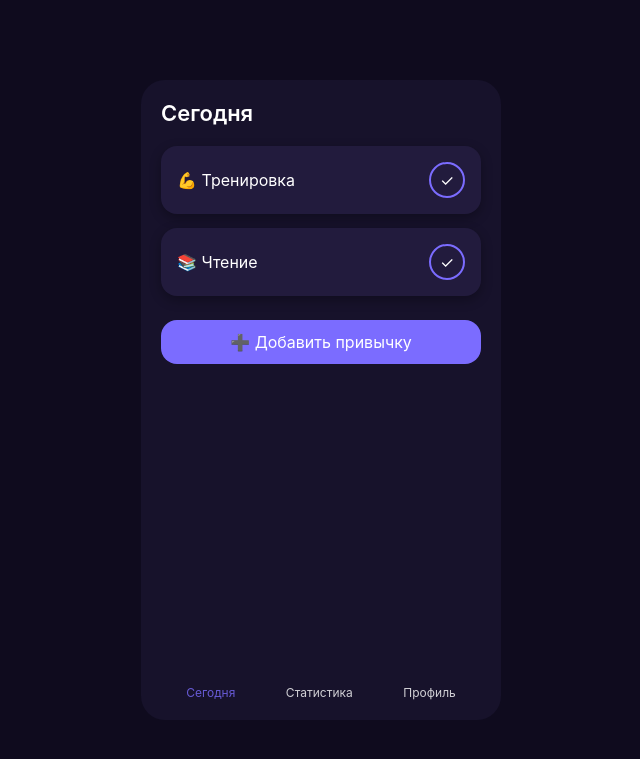
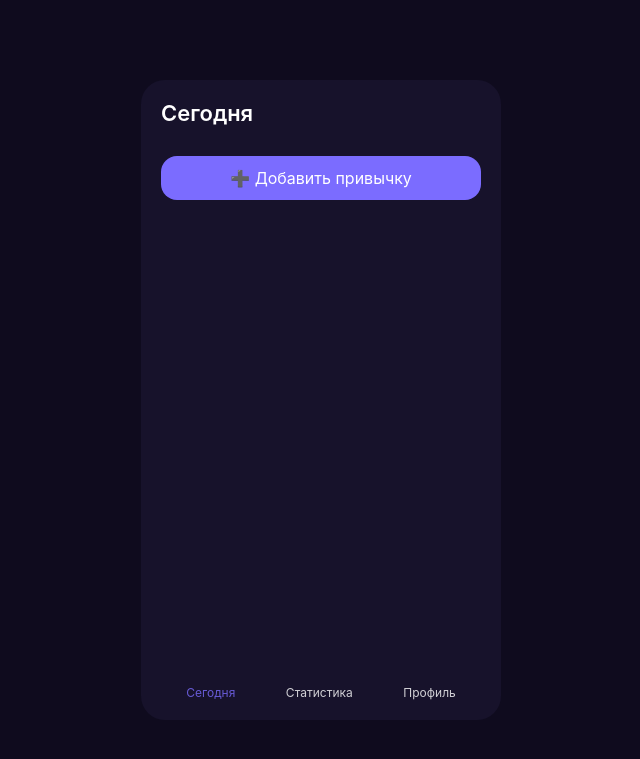
Before and after one commit to SanzharInvincible/To_Do, a Flask app: page / in a window 1280 px wide. Shown: the top 759 px of the page, without its empty margins (319-959 px from the left). Run offline with Flask 3, Linux system fonts and the light colour scheme.

Commit message:
Fixing HTML correctly

```diff
--- a/frontend/templates/interface.html
+++ b/frontend/templates/interface.html
@@ -153,15 +153,7 @@ body {
         <div class="header">Сегодня</div>
 
         <div id="habit-list">
-            <div class="habit">
-                <div>💪 Тренировка</div>
-                <div class="check" onclick="toggleHabit(this)">✓</div>
-            </div>
 
-            <div class="habit">
-                <div>📚 Чтение</div>
-                <div class="check" onclick="toggleHabit(this)">✓</div>
-            </div>
         </div>
 
         <!-- Контейнер для нового поля ввода -->
```
